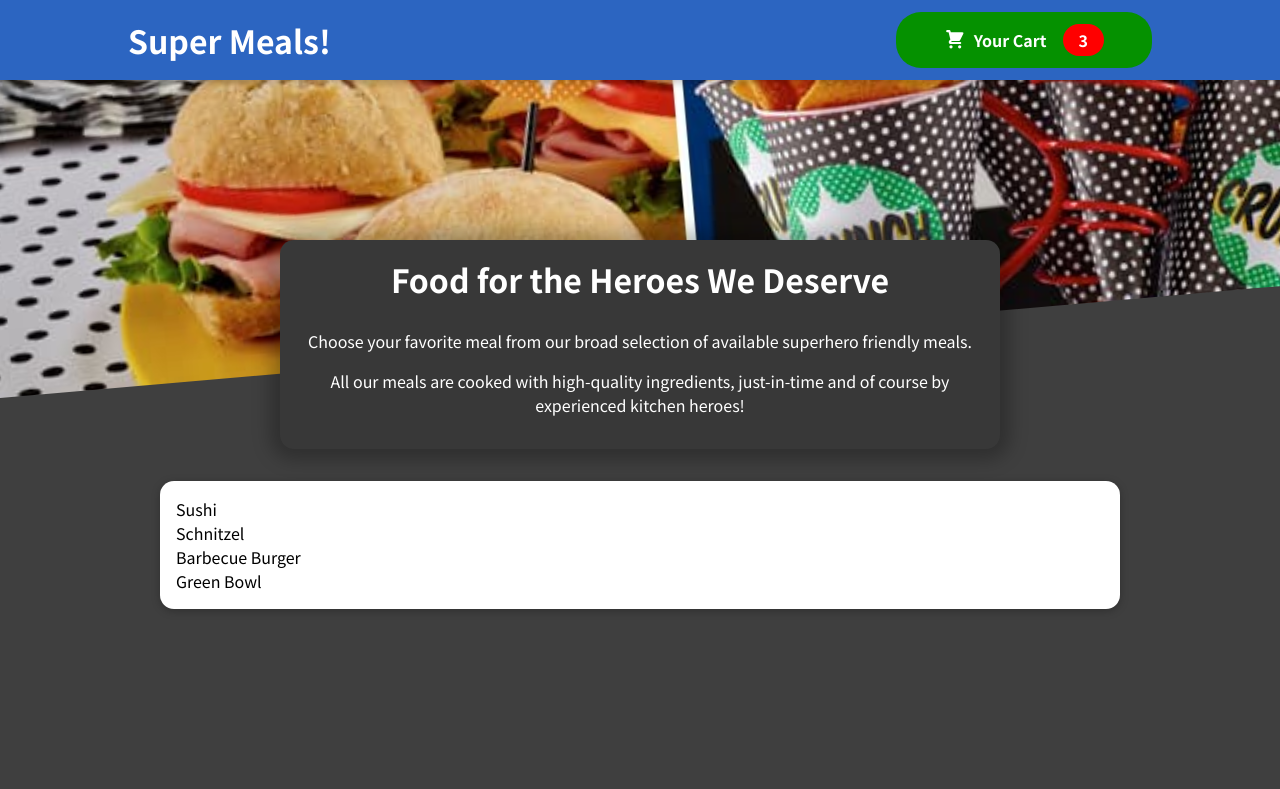
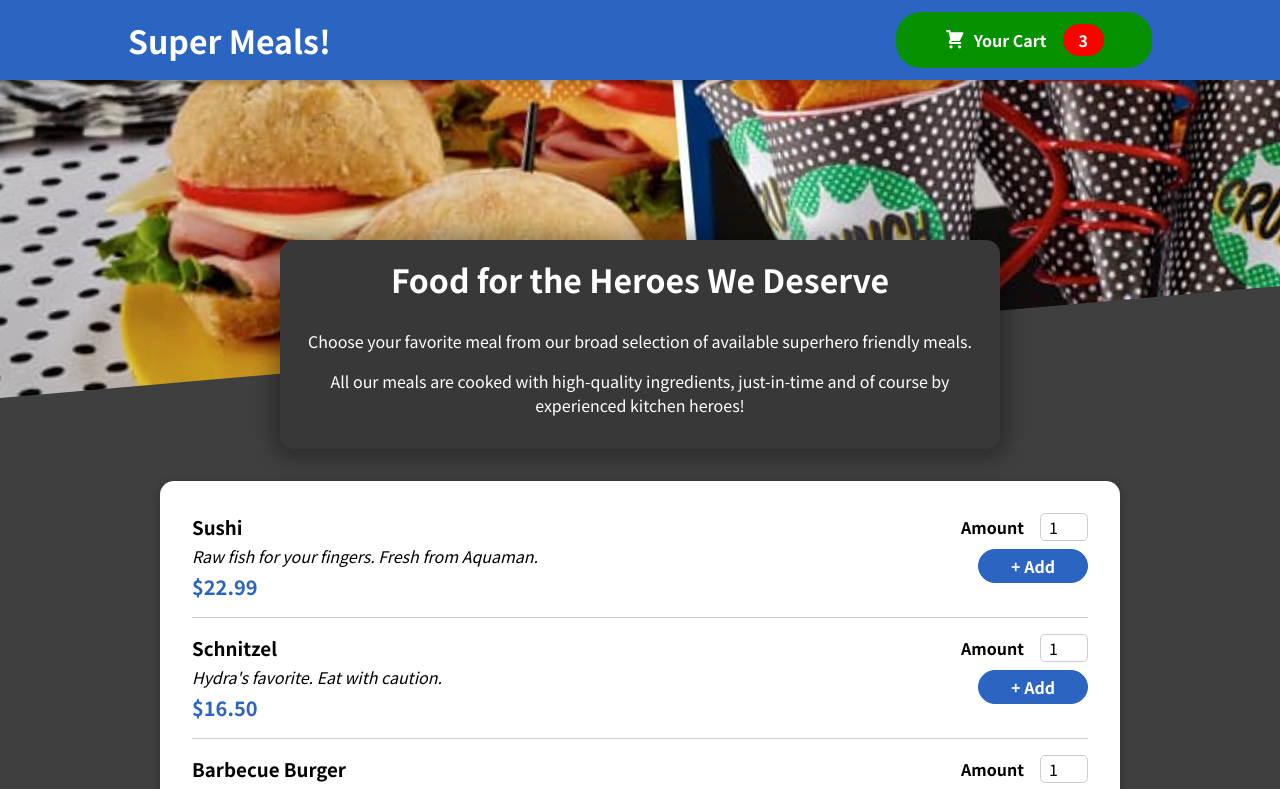
Before and after one commit to DEFIdaniel1/food-ordering-app, a React (Create React App) app: page / in a window 1280 px wide. Shown: the top 789 px of the page. Built offline with nearby package versions, Linux system fonts and the light colour scheme.

Commit message:
MealItems and form added
MealItems provide output visuals. MealItemForm allows users to choose how many items they would like to purchase right on the page.

```diff
--- a/src/components/Meals/AvailableMeals.js
+++ b/src/components/Meals/AvailableMeals.js
@@ -1,36 +1,43 @@
 import classes from './AvailableMeals.module.css';
 import Card from '../UI/Card';
+import MealItem from './MealItem/MealItem';
 
 const DUMMY_MEALS = [
   {
     id: 'm1',
     name: 'Sushi',
-    description: 'Finest fish and veggies',
+    description: 'Raw fish for your fingers. Fresh from Aquaman.',
     price: 22.99,
   },
   {
     id: 'm2',
     name: 'Schnitzel',
-    description: 'A german specialty!',
+    description: 'Hydra\'s favorite. Eat with caution.',
     price: 16.5,
   },
   {
     id: 'm3',
     name: 'Barbecue Burger',
-    description: 'American, raw, meaty',
+    description: 'All-American. Captain America approves.',
     price: 12.99,
   },
   {
     id: 'm4',
     name: 'Green Bowl',
-    description: 'Healthy...and green...',
+    description: 'Green and healthy. Hulk like.',
     price: 18.99,
   },
 ];
 
 
 const AvailableMeals = () => {
-    const mealsList = DUMMY_MEALS.map(meal => <li>{meal.name}</li>);
+    const mealsList = DUMMY_MEALS.map(meal =>
+      <MealItem
+        key={meal.id}
+        name={meal.name}
+        description={meal.description}
+        price={meal.price}
+      />);
 
     return (
       <section className={classes.meals}>
--- /dev/null
+++ b/src/components/Meals/MealItem/MealItem.js
@@ -0,0 +1,21 @@
+import classes from './MealItem.module.css';
+import MealItemForm from './MealItemForm';
+
+const MealItem = props => {
+    const price = `$${props.price.toFixed(2)}`;
+
+    return (
+      <li className={classes.meal}>
+        <div>
+          <h3>{props.name}</h3>
+          <div className={classes.description}>{props.description}</div>
+          <div className={classes.price}>{price}</div>
+        </div>
+        <div>
+            <MealItemForm />
+        </div>
+      </li>
+    );
+};
+
+export default MealItem;
--- /dev/null
+++ b/src/components/Meals/MealItem/MealItem.module.css
@@ -0,0 +1,22 @@
+.meal {
+  display: flex;
+  justify-content: space-between;
+  margin: 1rem;
+  padding-bottom: 1rem;
+  border-bottom: 1px solid #ccc;
+}
+
+.meal h3 {
+  margin: 0 0 0.25rem 0;
+}
+
+.description {
+  font-style: italic;
+}
+
+.price {
+  margin-top: 0.25rem;
+  font-weight: bold;
+  color: #2c65c1;
+  font-size: 1.25rem;
+}
--- /dev/null
+++ b/src/components/Meals/MealItem/MealItemForm.js
@@ -0,0 +1,20 @@
+import Input from '../../UI/Input';
+import classes from './MealItemForm.module.css';
+
+const MealItemForm = props => {
+    return (
+        <form className={classes.form}>
+            <Input label="Amount" input={{
+                id: 'amount',
+                type: 'number',
+                min: '1',
+                max: '5',
+                step: '1',
+                defaultValue: '1'
+            }} />
+            <button>+ Add</button>
+        </form>
+    )
+};
+
+export default MealItemForm;
--- /dev/null
+++ b/src/components/Meals/MealItem/MealItemForm.module.css
@@ -0,0 +1,20 @@
+.form {
+  text-align: right;
+}
+
+.form button {
+  font: inherit;
+  cursor: pointer;
+  background-color: #2c65c1;
+  border: 1px solid #2c65c1;
+  color: white;
+  padding: 0.25rem 2rem;
+  border-radius: 20px;
+  font-weight: bold;
+}
+
+.form button:hover,
+.form button:active {
+  background-color: #2d7bf8;
+  border-color: #2d7bf8;
+}
--- /dev/null
+++ b/src/components/UI/Input.js
@@ -0,0 +1,12 @@
+import classes from './Input.module.css';
+
+const Input = props => {
+    return (
+        <div className={classes.input}>
+            <label htmlFor={props.input.id}>{props.label}</label>
+            <input {...props.input} />
+        </div>
+    )
+};
+
+export default Input;
--- /dev/null
+++ b/src/components/UI/Input.module.css
@@ -0,0 +1,18 @@
+.input {
+  display: flex;
+  align-items: center;
+  margin-bottom: 0.5rem;
+}
+
+.input label {
+  font-weight: bold;
+  margin-right: 1rem;
+}
+
+.input input {
+  width: 3rem;
+  border-radius: 5px;
+  border: 1px solid #ccc;
+  font: inherit;
+  padding-left: 0.5rem;
+}
```
Also changed, not shown: 1 other file (tests, documents, lock files or other folders).
